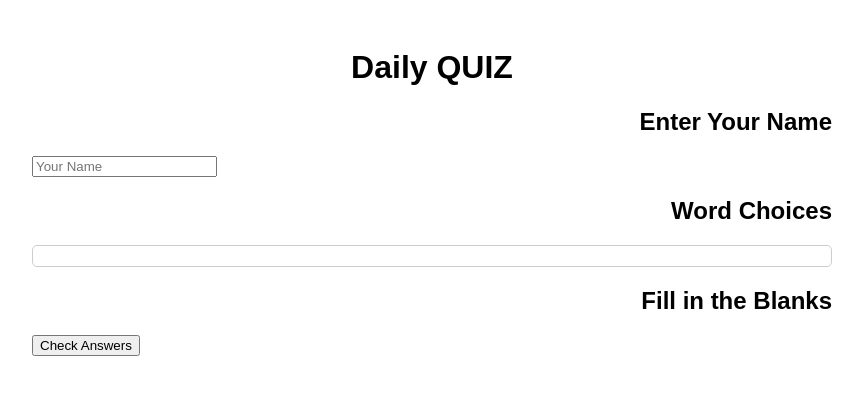
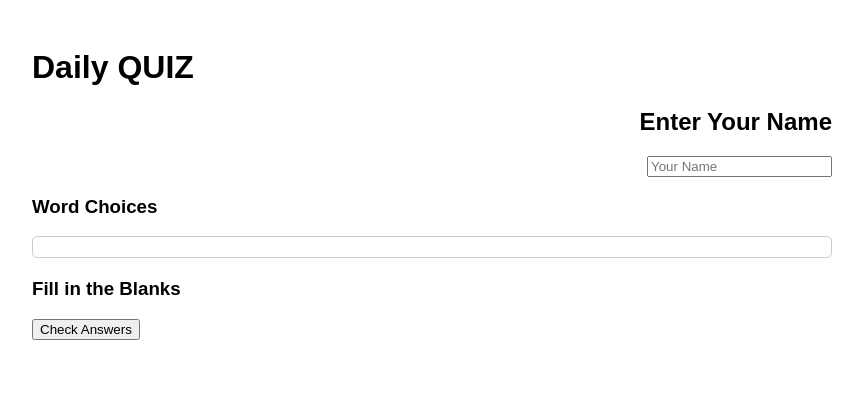
Before and after one commit to Lazynoel/GSA, a Flask app: page / in a window 1280 px wide. Shown: the top 395 px of the page, without its empty margins (208-1071 px from the left). Run offline with Flask 3, Linux system fonts and the light colour scheme; parts of the project's set-up code (start-up, migrations or seed data) failed here and were passed over; some libraries are stand-ins or nearby versions.

Commit message:
Update index.html

```diff
--- a/templates/index.html
+++ b/templates/index.html
@@ -12,8 +12,9 @@
         .blank { display: inline-block; width: 100px; height: 20px; background-color: #fff; border: 2px solid #000; vertical-align: middle; text-align: center; line-height: 20px; }
         .highlight { border-color: #f90; background-color: #ffc; }
         .hovered { background-color: #e0e0e0; }
-        h1 { text-align: center; }
+        h1,3 { text-align: center; }
         h2 { text-align: right; }
+        .name-input-container { text-align: right; }
     </style>
 </head>
 <body>
@@ -21,12 +22,14 @@
 <div class="container">
     <h1>Daily QUIZ</h1>
     <h2>Enter Your Name</h2>
-    <input type="text" id="name" placeholder="Your Name">
+    <div class="name-input-container"> <!-- Add custom class to align input container -->
+        <input type="text" id="name" placeholder="Your Name">
+    </div>
 
-    <h2>Word Choices</h2>
+    <h3>Word Choices</h3>
     <div id="wordChoices" class="word-box"></div>
 
-    <h2>Fill in the Blanks</h2>
+    <h3>Fill in the Blanks</h3>
     <div id="sentences"></div>
 
     <button id="checkAnswers">Check Answers</button>
```
